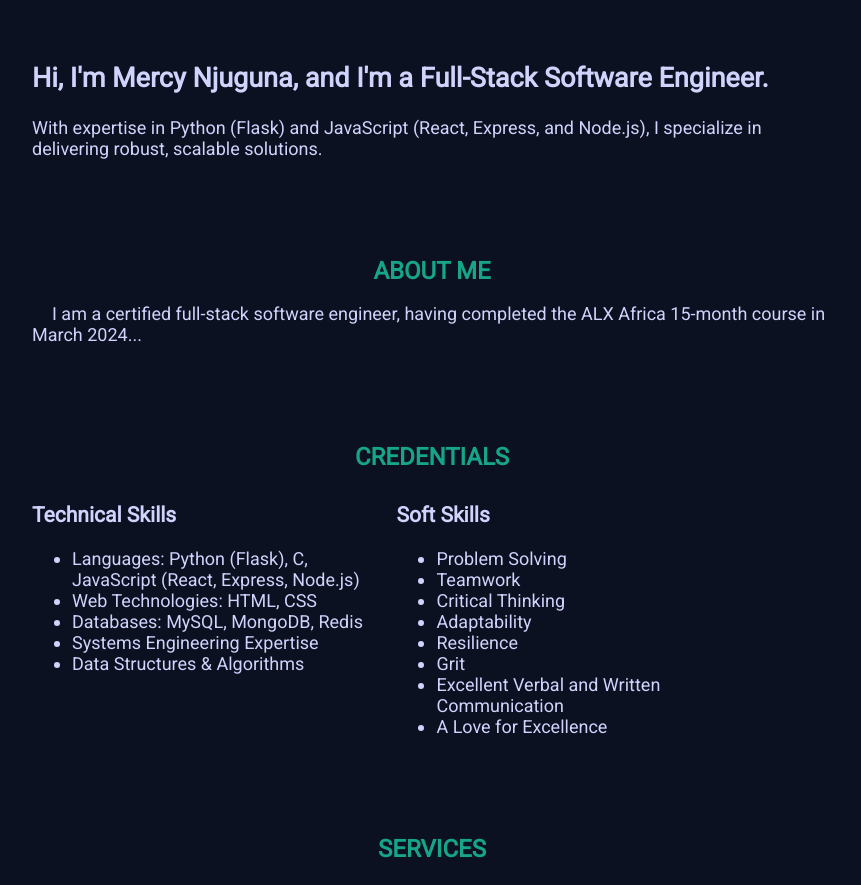
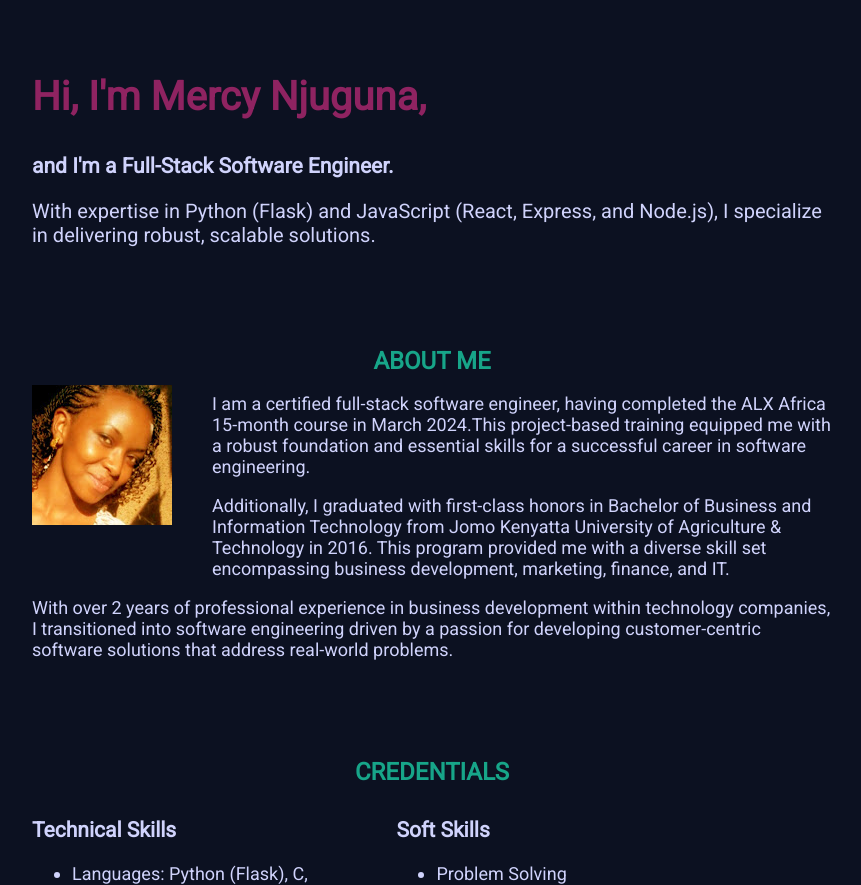
Before and after one commit to MercyNJ/tech-portfolio, a Flask app: page / in a window 1280 px wide. Shown: the part 89-974 px from the top of the page, without its empty margins (208-1069 px from the left). Run offline with Flask 3, Linux system fonts and the light colour scheme.

Commit message:
styled main headings

```diff
--- a/static/style.css
+++ b/static/style.css
@@ -13,7 +13,7 @@ a {
 }
 
 a:hover {
-    color: #8e3ba9;
+    color: #8f2361;
 }
 
 .content {
@@ -50,22 +50,32 @@ nav ul {
     padding: 0;
     margin-top: 22px;
     display: flex;
-    align-items: center; /* Ensure the items are aligned in the center horizontally */
+    align-items: center;
 }
 
 nav ul li {
     margin-left: 12px;
-    margin-right: 12px; /* Add margin between navigation items */
+    margin-right: 12px;
 }
 
 nav ul li:last-child {
-    margin-right: 30px; /* Remove margin from the last navigation item */
+    margin-right: 30px;
+}
+
+.introheading {
+	font-size: 40px;
+	color: #8f2361;
+	font-weight: bold;
+}
+
+.introparagraph {
+	font-size: 20px;
 }
 
 .photo {
     float: left;
-    margin-right: 20px;
-    margin-bottom: 20px;
+    margin-right: 40px;
+    margin-bottom: 40px;
 }
 
 .services {
--- a/templates/index.html
+++ b/templates/index.html
@@ -26,8 +26,9 @@
 
     <section id="home">
         <div class="content">
-            <h1>Hi, I'm Mercy Njuguna, and I'm a Full-Stack Software Engineer.</h1>
-            <p>With expertise in Python (Flask) and JavaScript (React, Express, and Node.js), I specialize in delivering robust, scalable solutions.</p>
+		<h1 class="introheading">Hi, I'm Mercy Njuguna,</h1>
+		<h3>and I'm a Full-Stack Software Engineer.</h3>
+            <p class="introparagraph">With expertise in Python (Flask) and JavaScript (React, Express, and Node.js), I specialize in delivering robust, scalable solutions.</p>
         </div>
     </section>
 
@@ -35,9 +36,13 @@
         <div class="content">
             <h2>About Me</h2>
             <div class="photo">
-                <!-- Insert your photo here if needed -->
+                 <img src="{{ url_for('static', filename='images/profilepic.jpg') }}" alt="Logo">
             </div>
-            <p>I am a certified full-stack software engineer, having completed the ALX Africa 15-month course in March 2024...</p>
+            <p>I am a certified full-stack software engineer, having completed the ALX Africa 15-month course in March 2024.This project-based training equipped me with a robust foundation and essential skills for a successful career in software engineering.</p>
+	    <p>Additionally, I graduated with first-class honors in Bachelor of Business and Information Technology from Jomo Kenyatta University of Agriculture & Technology in 2016. This program provided me with a diverse skill set encompassing business development, marketing, finance, and IT.
+</p>
+	    <p>With over 2 years of professional experience in business development within technology companies, I transitioned into software engineering driven by a passion for developing customer-centric software solutions that address real-world problems.
+</p>
         </div>
     </section>
 
```
Also changed, not shown: static/images/profilepic.jpg (added).
